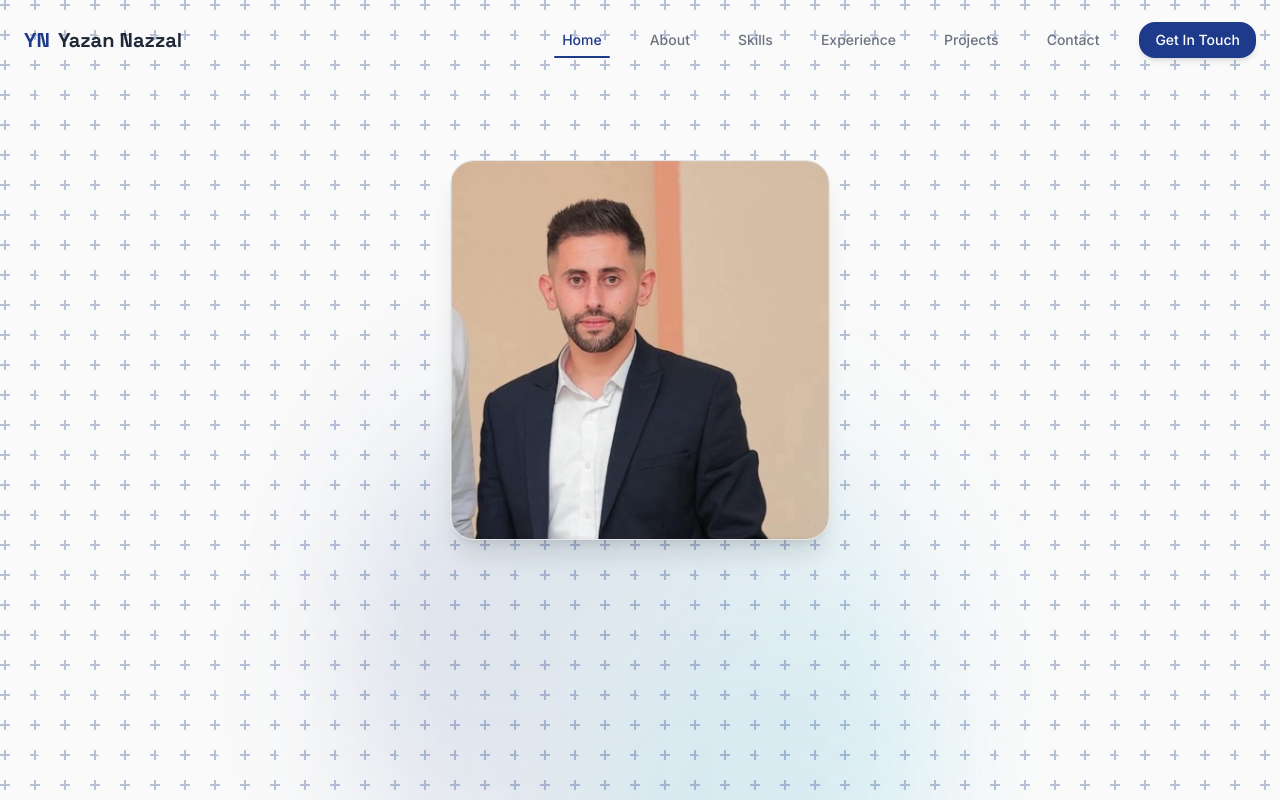
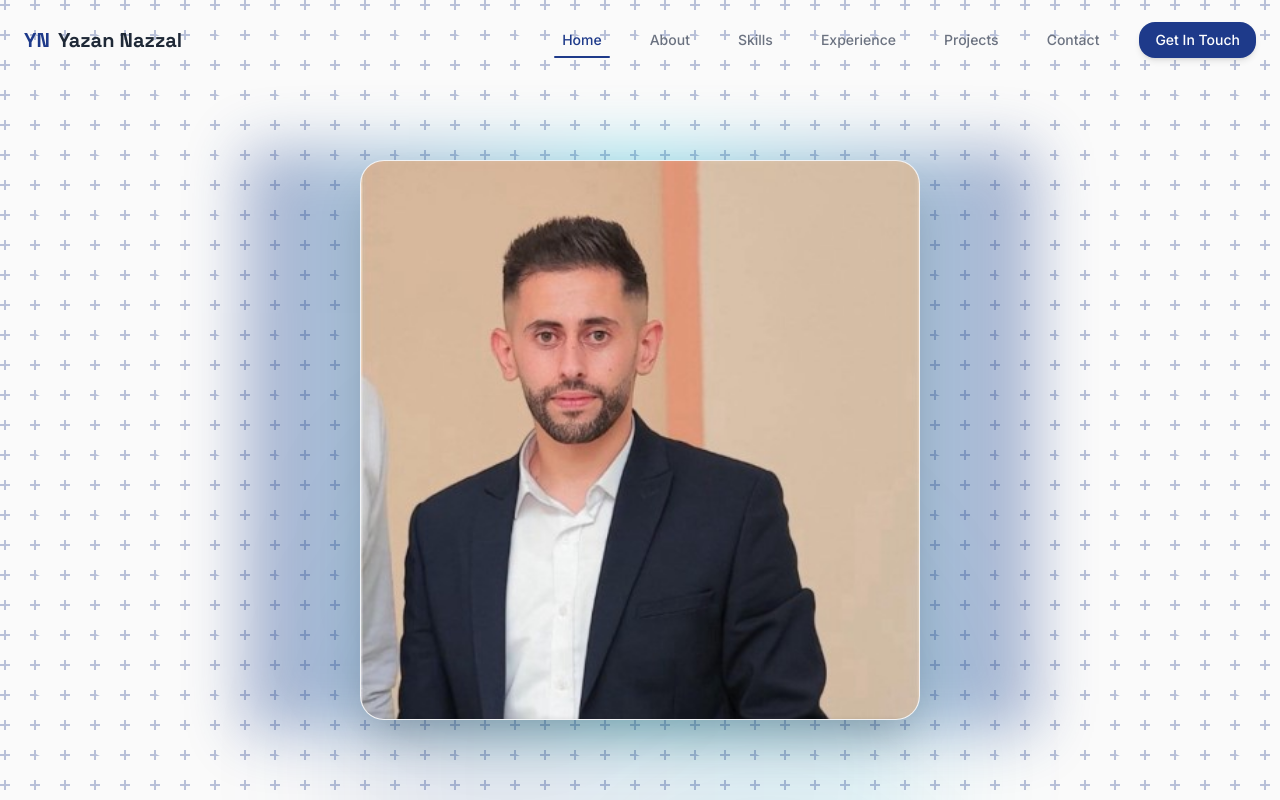
Before and after one commit to yazan77nazzl/portfoliowebsite, a React (Vite) app: page / in a window 1280 px wide. Shown: the top 800 px of the page. Built offline with nearby package versions, Linux system fonts and the light colour scheme.

Commit message:
Enlarge hero profile photo with premium subtle frame and animated glow

```diff
--- a/src/components/sections/HeroContent.tsx
+++ b/src/components/sections/HeroContent.tsx
@@ -170,18 +170,37 @@ function FloatingCard({
 
 function ProfilePhoto() {
   return (
-    <div className="flex justify-center">
-      <div className="relative aspect-square max-w-[380px] w-full rounded-2xl overflow-hidden border border-border shadow-xl bg-surface">
+    <div className="relative flex justify-center">
+      {/* Outer animated glow ring */}
+      <div
+        className="absolute inset-0 rounded-[inherit] bg-gradient-to-r from-primary via-accent to-primary opacity-20 blur-2xl animate-pulse"
+        style={{
+          inset: '-12px',
+          filter: 'blur(30px)',
+          animationDuration: '4s',
+        }}
+        aria-hidden="true"
+      />
+      <div className="relative aspect-square w-full max-w-[420px] sm:max-w-[480px] lg:max-w-[560px] rounded-2xl overflow-hidden border border-border/50 shadow-2xl bg-surface">
+        {/* Subtle inner border highlight */}
+        <div
+          className="absolute inset-0 pointer-events-none"
+          style={{
+            boxShadow:
+              'inset 0 0 0 1px rgb(var(--color-primary-rgb) / 0.15), inset 0 -4px 8px -4px rgb(0 0 0 / 0.1), inset 0 4px 8px -4px rgb(255 255 255 / 0.05)',
+          }}
+          aria-hidden="true"
+        />
         <img
           src={profilePhoto}
           alt="Yazan Nazzal - Full Stack Developer"
           className="w-full h-full object-cover object-center"
           loading="eager"
           fetchPriority="high"
-          width={380}
-          height={380}
+          width={560}
+          height={560}
         />
-        {/* Subtle inner highlight */}
+        {/* Inner subtle highlight */}
         <div
           className="absolute inset-0 pointer-events-none"
           style={{
```
